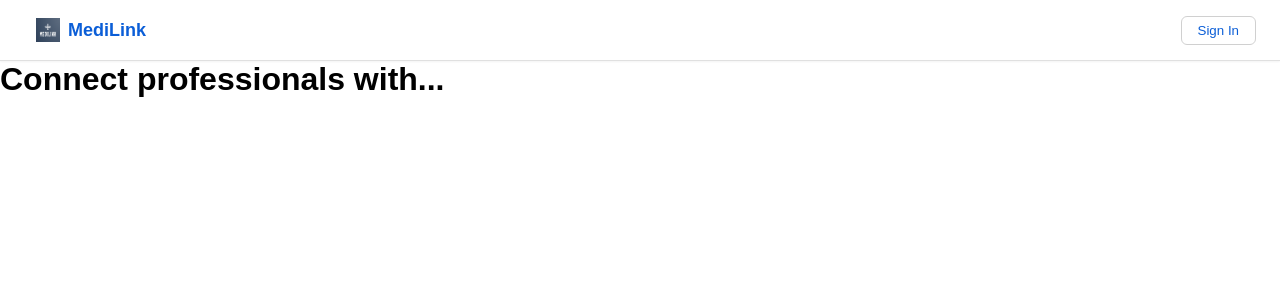
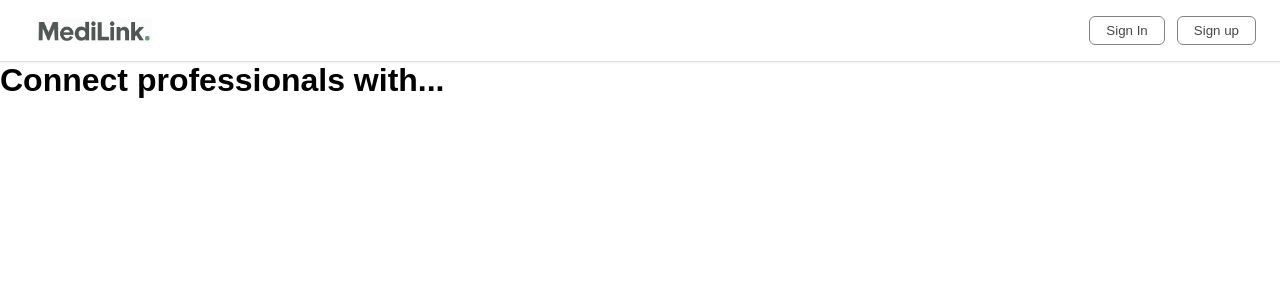
Before and after one commit to RohanRM05/medproject-07-27-25, a Next.js app: page / in a window 1280 px wide. Shown: the top 300 px of the page. Built offline with nearby package versions, Linux system fonts and the light colour scheme.

Commit message:
"tvättade koden" och la till ny sign upp knapp o testa ny layout samt logga

```diff
--- a/src/app/globals.css
+++ b/src/app/globals.css
@@ -1,4 +1,3 @@
-/* globals.css */
 
 * {
   margin: 0;
@@ -18,7 +17,6 @@ body {
     background-color: rgba(255, 255, 255, 0.85);
     padding: 12px 24px;
     display: flex;
-    justify-content: space-between;
     align-items: center;
     border-bottom: 1px solid #e0e0e0;
     box-shadow: 0 1px 2px rgba(0, 0, 0, 0.05);
@@ -33,38 +31,46 @@ body {
     background: none;
     border: none;
     cursor: pointer;
-    border-radius: 6px;
     padding: 6px 12px;
     transition: background-color 0.2s;
 }
 
-.logo-btn:hover {
-    background-color: #f5f5f5;
+.logo-img {
+  width: 116px;
+  height: 25px;
 }
 
-.logo-img {
-  width: 24px;
-  height: 24px;
+.rightBarButtons {
+  margin-left: auto;
+  display: flex;
+  gap: 12px;
 }
-
-.logo-text {
-  font-weight: 600;
-  font-size: 18px;
-  color: #0b5ed7;
-}
-
-/* Sign in button */
 .sign-in-btn {
   background-color: white;
-  border: 1px solid #d0d0d0;
+  border: 1px solid #828282;
   border-radius: 6px;
   padding: 6px 16px;
-  color: #0b5ed7;
+  color: #464646;
   font-weight: 500;
   cursor: pointer;
   transition: background-color 0.2s ease;
 }
 
 .sign-in-btn:hover {
-  background-color: #f5f5f5;
+  background-color: #cacaca;
 }
+
+.sign-up-btn {
+  background-color: white;
+  border: 1px solid #828282;
+  border-radius: 6px;
+  padding: 6px 16px;
+  color: #464646;
+  font-weight: 500;
+  cursor: pointer;
+  transition: background-color 0.2s ease;
+}
+
+.sign-up-btn:hover {
+  background-color: #cacaca;
+}
--- a/src/app/page.tsx
+++ b/src/app/page.tsx
@@ -9,18 +9,18 @@ export default function Home() {
         <button className="logo-btn">
 
 
-          {/* om du hittar en bättre logo lägg den i public/images och ändra på sökvägen*/}
-          <img src="/images/logo.png" alt="Logo" className="logo-img" />
+          <img src="/images/LogoTyp1.png" alt="Logo" className="logo-img" />
 
-
-          <span className="logo-text">MediLink</span>
         </button>
-        <button className="sign-in-btn">Sign In</button>
+        <header className="rightBarButtons">
+          <button className="sign-in-btn">Sign In</button>
+          <button className="sign-up-btn">Sign up</button>
+        </header>
       </header>
 
-      <main style={{ height: '2000px' }}>
-        <h1>Connect professionals with...</h1>
-      </main>
+    <main style={{ height: '2000px' }}>
+      <h1>Connect professionals with...</h1>
+    </main>
     </>
   );
 }
```
Also changed, not shown: public/images/LogoTyp1.png (added), public/images/logo.png (deleted).
